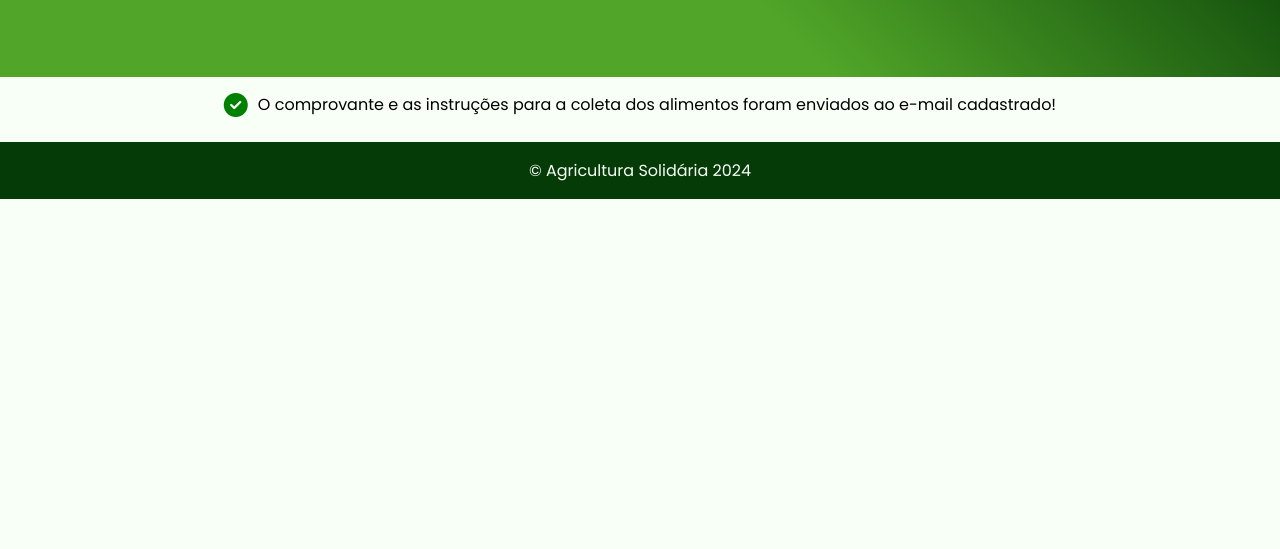
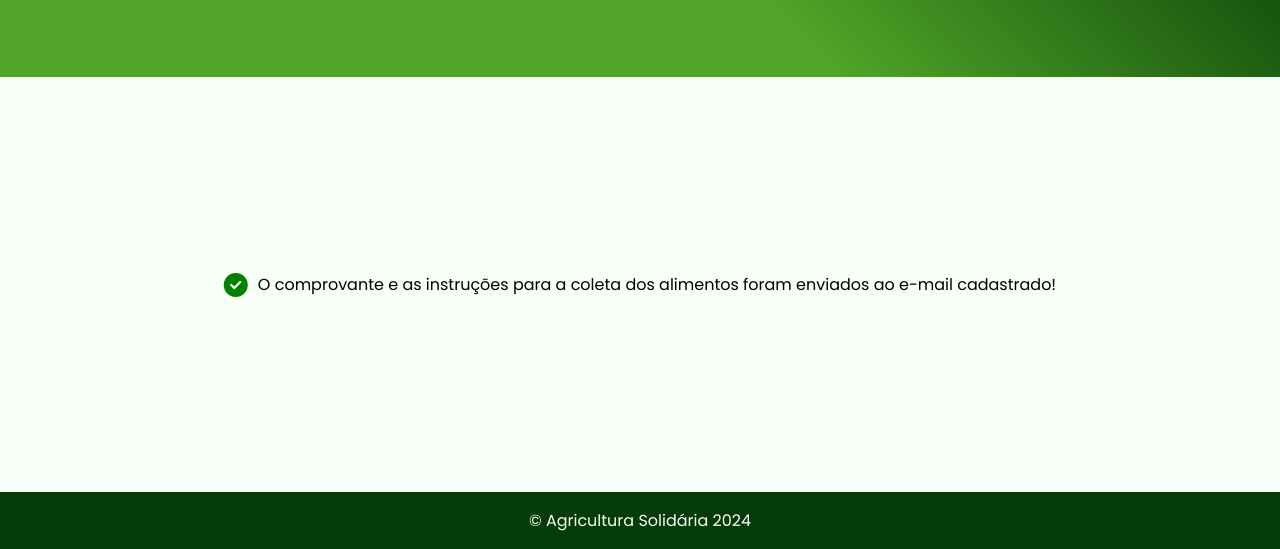
Before and after one commit to oalealves/college-work, a plain HTML site: page src/confirm.html in a window 1280 px wide. Shown: the part 251-800 px from the top of the page. Drawn offline with Linux system fonts and the light colour scheme.

Commit message:
completed-work

```diff
--- a/src/estilos/inicio.css
+++ b/src/estilos/inicio.css
@@ -1,7 +1,7 @@
 .principal-container {
     width: 100%;
-    height: 100%;
     display: flex;
+    flex:1;
 }
 
 .principal-conteudo {
--- a/src/estilos/produtos.css
+++ b/src/estilos/produtos.css
@@ -71,6 +71,8 @@
     align-items: center;
     justify-content: center;
     flex-direction: column;
+    flex:1;
+    gap:10px;
 
 }
 
@@ -103,13 +105,9 @@
     flex-direction: row-reverse;
     align-items: center;
     justify-content: center;
+    flex:1;
 }
 
 .checkmark i {
     padding-right: 10px;
-    padding-top: 15px;
 }
-
-.checkmark p {
-    padding-top: 15px;
-}
--- a/src/estilos/style.css
+++ b/src/estilos/style.css
@@ -16,9 +16,17 @@
 
 body {
     width: 100%;
-    height: 100%;
+    height: 100vh;
     font-family: "Poppins", sans-serif;
     background-color: var(--branco);
+    flex-direction: column;
+    display: flex;
+}
+
+main {
+    flex: 1;
+    display: flex;
+    flex-direction: column;
 }
 
 header {
@@ -96,4 +104,5 @@ footer {
     color: var(--branco);
     text-align: center;
     padding: 1em;
+
 }
```
Also changed, not shown: src/alface.html (+7 -4 lines), src/banana.html (+8 -4 lines), src/cenoura.html (+8 -4 lines), src/confirm.html (+0 -1 lines), src/tomate.html (+8 -4 lines).
